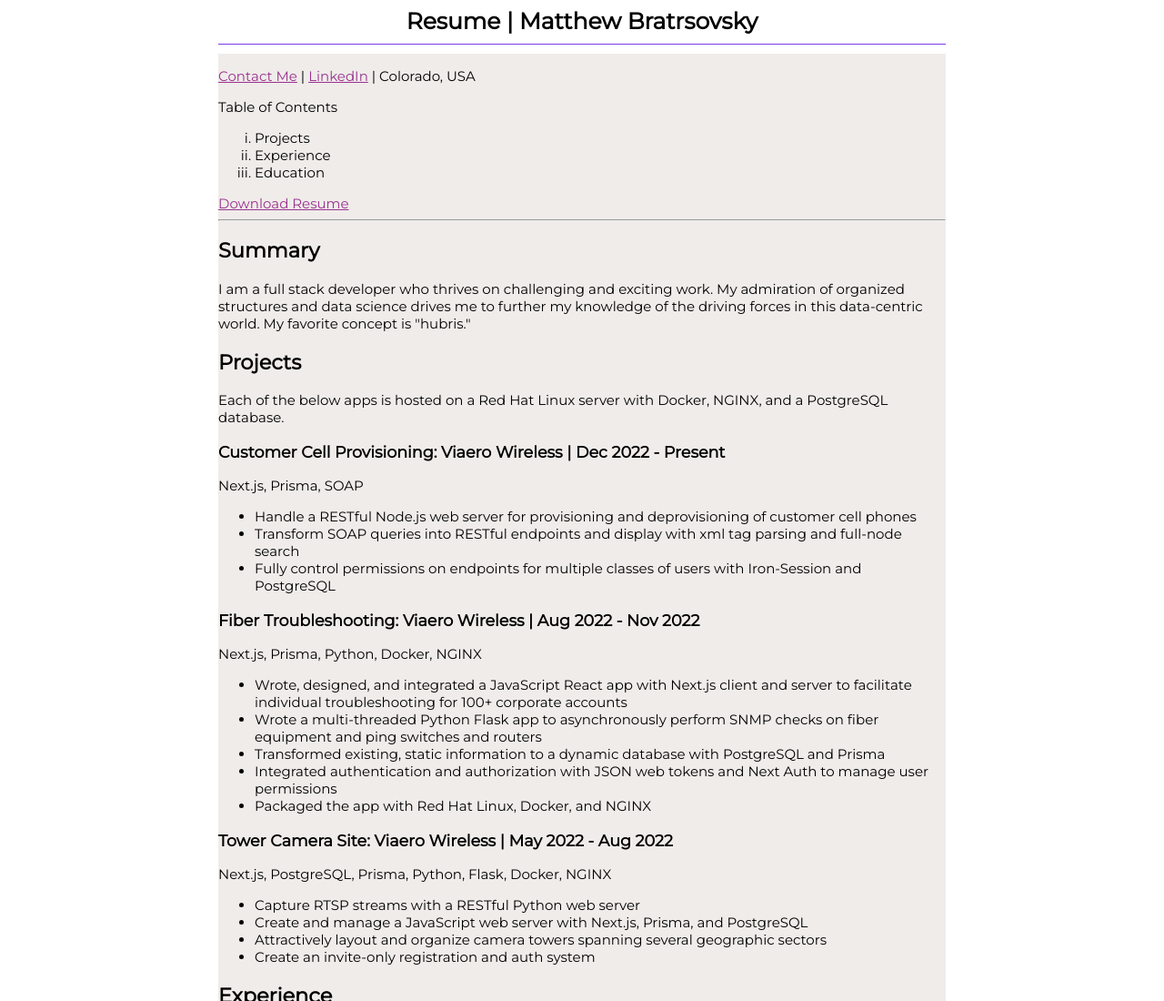
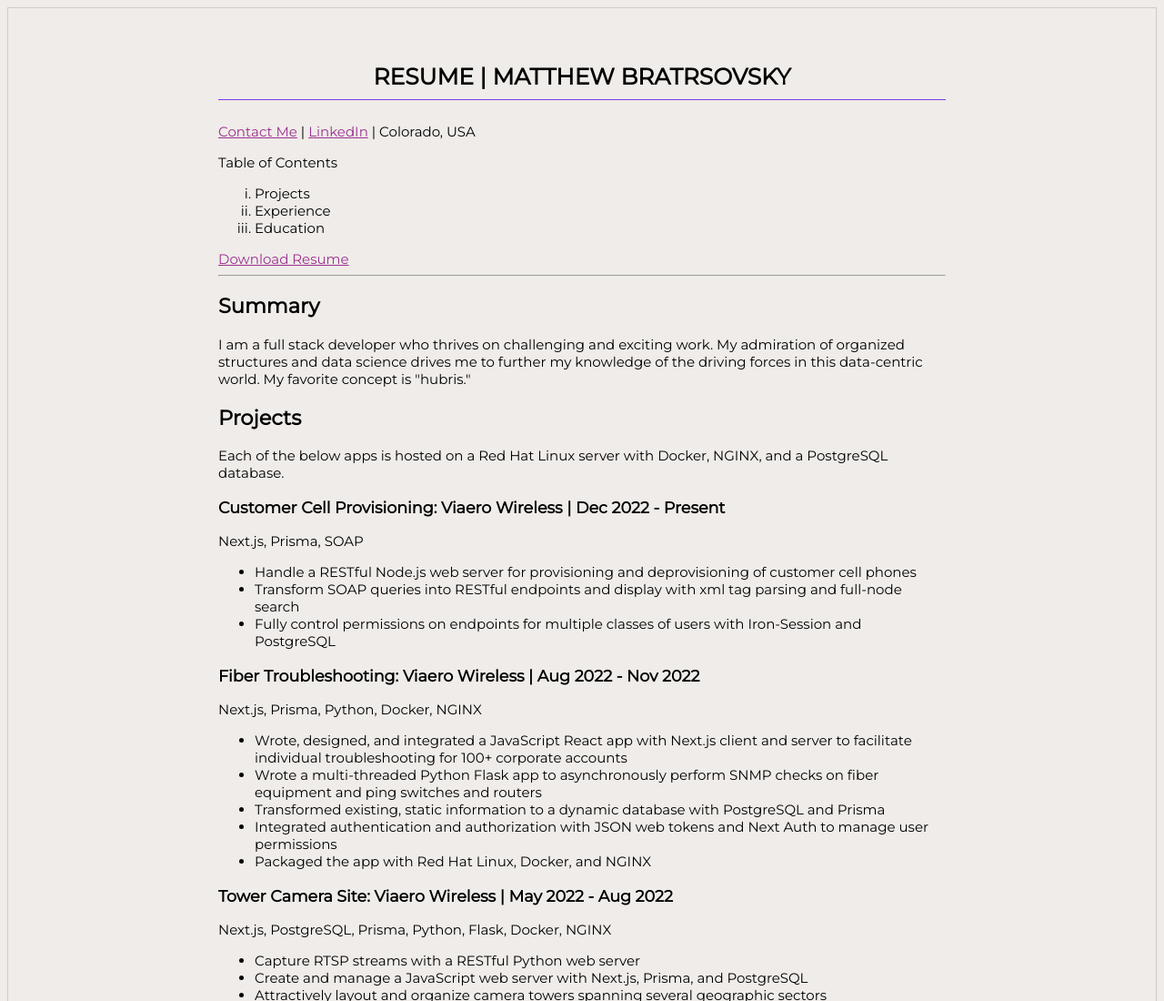
Before and after one commit to mattkbrat/portfolio, an Astro site: page / in a window 1280 px wide. Shown: the top 1100 px of the page at 91% size. Built offline with nearby package versions, Linux system fonts and the light colour scheme; Astro itself is replaced by a stand-in of ours.

Commit message:
Minor layout changes

```diff
--- a/src/components/DownloadResume.tsx
+++ b/src/components/DownloadResume.tsx
@@ -11,7 +11,7 @@
 export default function DownloadResume() {
      return (
         <a
-            href='Resume - Matthew Bratrsovsky.pdf'
+            href='Resume.pdf'
             download="Resume - Matthew Bratrsovsky.pdf"
         >
             Download Resume
--- a/src/layouts/Layout.astro
+++ b/src/layouts/Layout.astro
@@ -47,8 +47,8 @@
 
   html {
     font-family: "Montserrat", sans-serif;
-    color: var(--primary-font);
     font-size: 62.5%;
+  	background-color: var(--primary-background);
   }
 
   code {
@@ -59,6 +59,7 @@
   body {
     /* Off black */
     align-items: center;
+    color: var(--primary-font);
     justify-content: center;
 	font-size: clamp(1.2rem, 1.5vw, 1.5rem);
 
@@ -69,12 +70,14 @@
     flex-direction: column;
     align-items: center;
     justify-content: center;
+    border: 1px solid #ccc;
+    min-height: 100vh;
+    padding-block: 6rem;
+
   }
 
   .wrapper {
     max-width: 800px;
-    margin: 0 auto;
-	background-color: var(--primary-background);
   }
 
   .divider {
@@ -113,14 +116,16 @@
     font-size: 2.5rem;
     margin: 0;
     padding: 0;
+    text-transform: uppercase;
   }
 
-  @media (prefers-color-scheme: light) {
-    html {
+  @media (prefers-color-scheme: dark) {
+    :root {
       --primary-font: #cccccc;
       --primary-background: #0d0d0d;
       --link-color: #705e99;
-      /* background-color: var(--primary-background); */
+      background-color: var(--primary-background);
+
     }
   }
 
```
Also changed, not shown: 2 other files.
